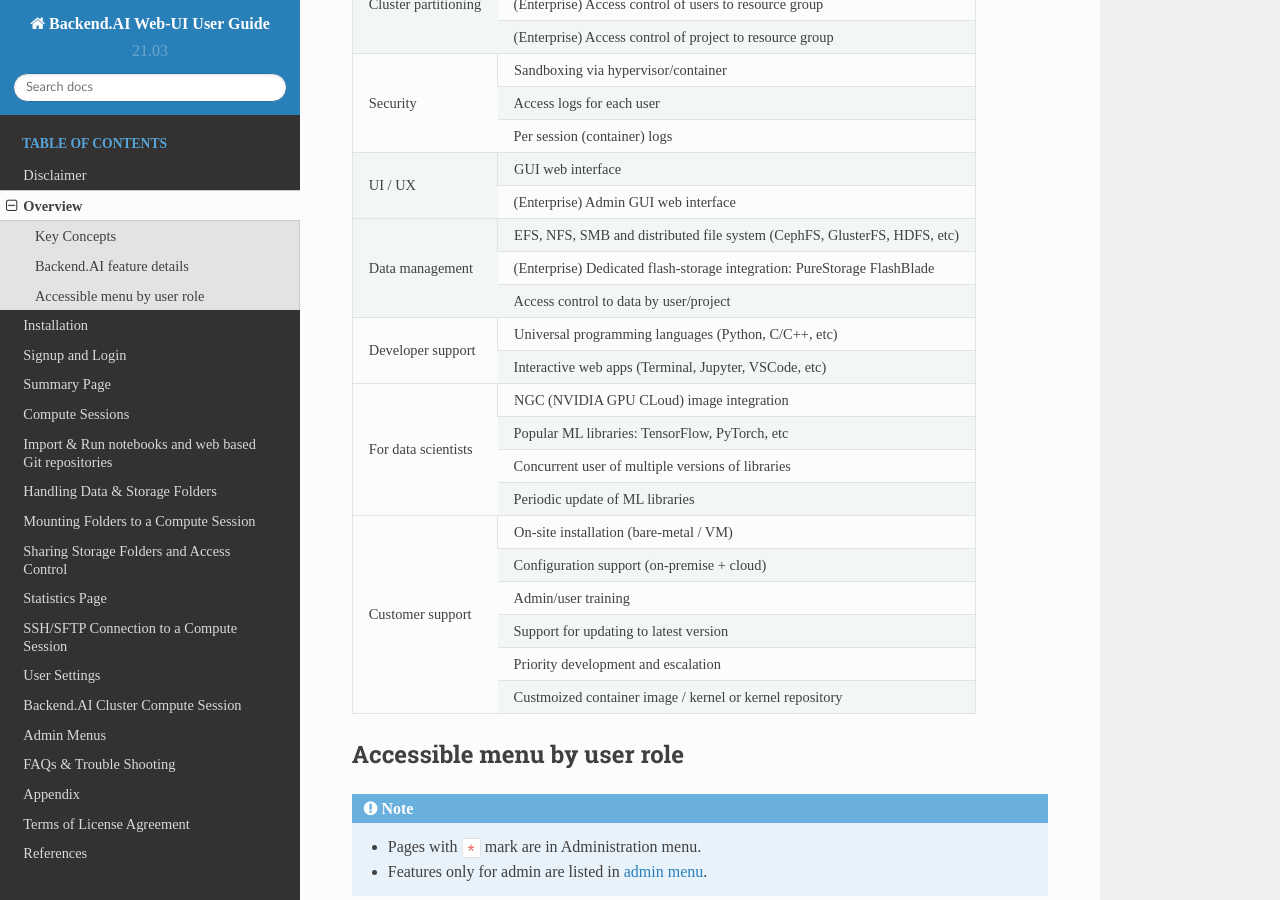
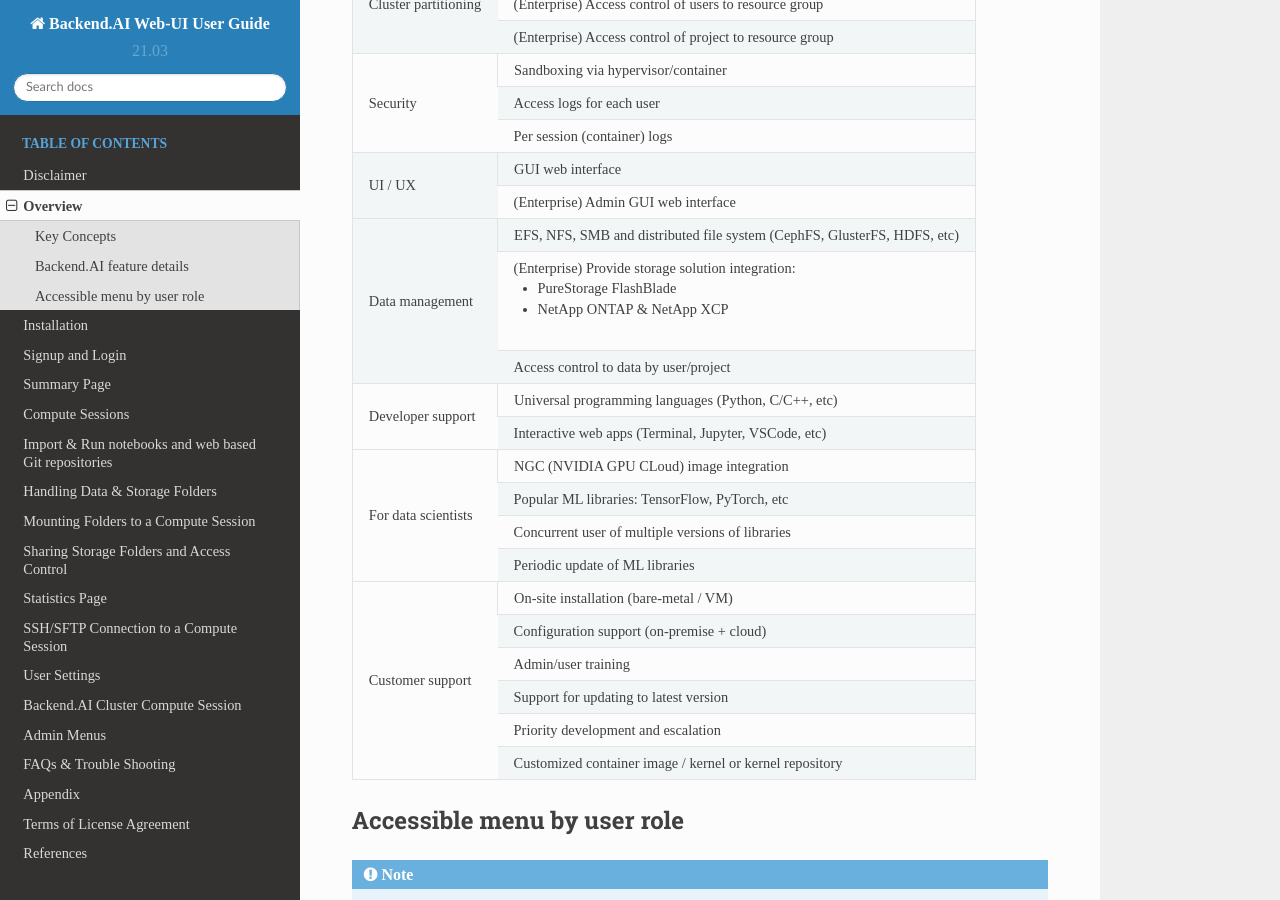
Before and after one commit to lablup/backend.ai-docs-webui, a Sphinx documentation site: the page built from docs/overview/overview.rst, in a window 1280 px wide and 900 px high, scrolled down 2544 px. Built offline with Sphinx 7.4.7 and the Read the Docs theme 2.0.0, drawn with Linux system fonts in a browser that asks for light colours; some web fonts are replaced.

```diff
--- a/docs/overview/overview.rst
+++ b/docs/overview/overview.rst
@@ -138,8 +138,10 @@ Backend.AI feature details
 | Data management      | EFS, NFS, SMB and distributed file system             |
 |                      | (CephFS, GlusterFS, HDFS, etc)                        |
 +                      +-------------------------------------------------------+
-|                      | (Enterprise) Dedicated flash-storage integration:     |
-|                      | PureStorage FlashBlade                                |
+|                      | (Enterprise) Provide storage solution integration:    |
+|                      |                                                       |
+|                      | * PureStorage FlashBlade                              |
+|                      | * NetApp ONTAP & NetApp XCP                           |
 +                      +-------------------------------------------------------+
 |                      | Access control to data by user/project                |
 +----------------------+-------------------------------------------------------+
@@ -165,7 +167,7 @@ Backend.AI feature details
 +                      +-------------------------------------------------------+
 |                      | Priority development and escalation                   |
 +                      +-------------------------------------------------------+
-|                      | Custmoized container image / kernel or kernel         |
+|                      | Customized container image / kernel or kernel         |
 |                      | repository                                            |
 +----------------------+-------------------------------------------------------+
 
```
